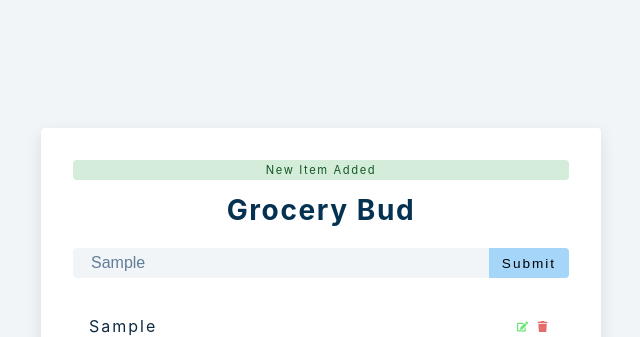
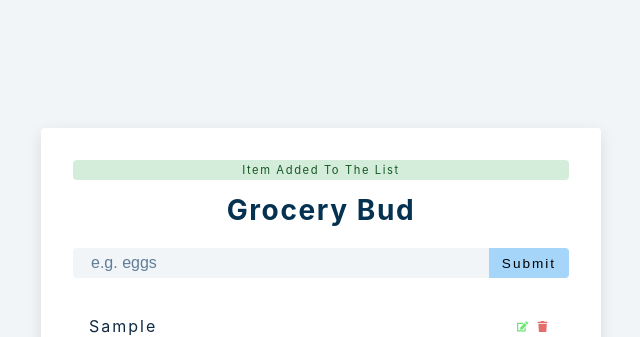
Before and after one commit to rezmalek/grocery-bud, a React (Create React App) app: page / in a window 1280 px wide. Both pictures are taken after typing "Sample" into the empty fields and a click on the button "Submit". Shown: the top 337 px of the page, without its empty margins (319-959 px from the left). Built offline with nearby package versions, Linux system fonts and the light colour scheme.

Commit message:
edit item

```diff
--- a/src/Alert.js
+++ b/src/Alert.js
@@ -1,13 +1,13 @@
 import React, { useEffect } from 'react';
 
-const Alert = ({ message, type, removeAlert, list }) => {
+const Alert = ({ msg, type, removeAlert, list }) => {
   useEffect(() => {
     const timeout = setTimeout(() => {
       removeAlert();
     }, 3000);
     return () => clearTimeout(timeout)
   }, [list]);
-  return <p className={`alert alert-${type}`}>{message}</p>;
+  return <p className={`alert alert-${type}`}>{msg}</p>;
 };
 
 export default Alert;
--- a/src/App.js
+++ b/src/App.js
@@ -3,54 +3,77 @@ import List from './List';
 import Alert from './Alert';
 
 function App() {
-  const [item, setItem] = useState('');
+  const [name, setName] = useState('');
   const [list, setList] = useState([]);
   const [isEditing, setIsEditing] = useState(false);
   const [editID, setEditID] = useState(null);
-  const [alert, setAlert] = useState({ show: false, message: '', type: '' });
+  const [alert, setAlert] = useState({ show: false, msg: '', type: '' });
 
   // handle submit
-  const handleSubmit = (event) => {
-    event.preventDefault();
-    if (!item) {
-     displayAlert(true, 'please enter a value', 'danger')
-    } else if (item && isEditing) {
+  const handleSubmit = (e) => {
+    e.preventDefault();
+    if (!name) {
+      showAlert(true, 'danger', 'please enter value');
+    } else if (name && isEditing) {
+      setList(
+        list.map((item) => {
+          if (item.id === editID) {
+            return { ...item, title: name };
+          }
+          return item;
+        })
+      );
+      setName('');
+      setEditID(null);
+      setIsEditing(false);
+      showAlert(true, 'success', 'value changed');
     } else {
-      displayAlert(true, 'new item added', 'success')
-      const newItem = { title: item, id: new Date().getTime().toString() };
+      showAlert(true, 'success', 'item added to the list');
+      const newItem = { id: new Date().getTime().toString(), title: name };
+
       setList([...list, newItem]);
-      setItem('');
+      setName('');
     }
   };
 
-  // display  alert
-  const displayAlert = (show = false, message = '', type = '') => {
-    setAlert({show, message, type})
+  // display alert
+  const showAlert = (show = false, type = '', msg = '') => {
+    setAlert({ show, type, msg });
   };
 
   // clear items
-  const clearItems = () => {
-    displayAlert(true, 'empty list', 'danger');
-    setList([])
-  }
+  const clearList = () => {
+    showAlert(true, 'danger', 'empty list');
+    setList([]);
+  };
 
   // remove item
   const removeItem = (id) => {
-    displayAlert(true, 'item removed', 'danger');
-    setList(list.filter((item)=> item.id !== id))
-  }
+    showAlert(true, 'danger', 'item removed');
+    setList(list.filter((item) => item.id !== id));
+  };
+
+  // edit item
+  const editItem = (id) => {
+    const specificItem = list.find((item) => item.id === id);
+    setIsEditing(true);
+    setEditID(id);
+    setName(specificItem.title);
+  };
+
   return (
     <section className='section-center'>
       <form className='grocery-form' onSubmit={handleSubmit}>
-        {alert.show && <Alert {...alert} removeAlert={displayAlert} list={list}/>}
+        {alert.show && <Alert {...alert} removeAlert={showAlert} list={list} />}
+
         <h3>grocery bud</h3>
         <div className='form-control'>
           <input
             type='text'
             className='grocery'
-            placeholder='e.g. milk'
-            vlaue={item}
-            onChange={(event) => setItem(event.target.value)}
+            placeholder='e.g. eggs'
+            value={name}
+            onChange={(e) => setName(e.target.value)}
           />
           <button type='submit' className='submit-btn'>
             {isEditing ? 'edit' : 'submit'}
@@ -59,8 +82,10 @@ function App() {
       </form>
       {list.length > 0 && (
         <div className='grocery-container'>
-          <List items={list} removeItem={removeItem}/>
-          <button className='clear-btn' onClick={clearItems}>Clear Items</button>
+          <List items={list} removeItem={removeItem} editItem={editItem} />
+          <button className='clear-btn' onClick={clearList}>
+            clear items
+          </button>
         </div>
       )}
     </section>
--- a/src/List.js
+++ b/src/List.js
@@ -1,7 +1,7 @@
 import React from 'react';
 import { FaEdit, FaTrash } from 'react-icons/fa';
 
-const List = ({ items, removeItem }) => {
+const List = ({ items, removeItem, editItem }) => {
   return (
     <div className='grocery-list'>
       {items.map((item) => {
@@ -10,7 +10,7 @@ const List = ({ items, removeItem }) => {
           <article className='grocery-item' key={id}>
             <p className='title'>{title}</p>
             <div className='button-container'>
-              <button className='edit-btn' type='button'>
+              <button className='edit-btn' type='button' onClick={()=> editItem(id)}>
                 <FaEdit />
               </button>
               <button className='delete-btn' type='button' onClick={() => removeItem(id)}>
```
